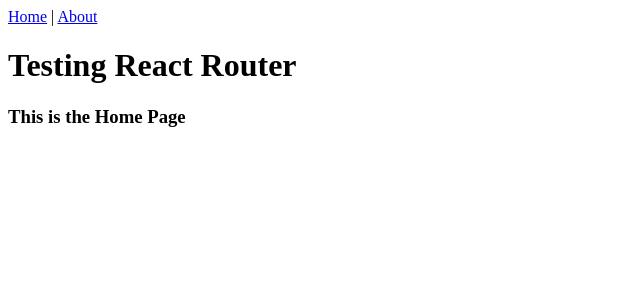
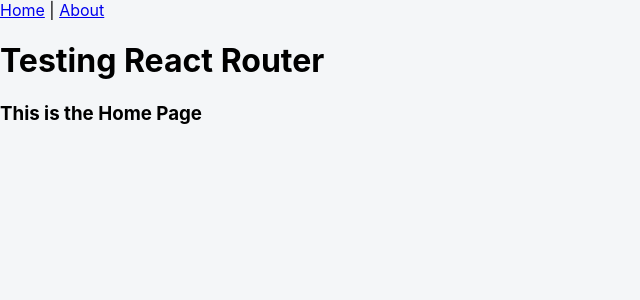
Before and after one commit to Abrahamozler/fixtrack_frontend, a React (Vite) app: page / in a window 1280 px wide. Shown: the top 300 px of the page, without its empty margins (0-640 px from the left). Built offline with nearby package versions, Linux system fonts and the light colour scheme.

Commit message:
Update main.jsx

```diff
--- a/src/main.jsx
+++ b/src/main.jsx
@@ -1,12 +1,16 @@
 import React from 'react';
 import ReactDOM from 'react-dom/client';
 import App from './App.jsx';
-import { BrowserRouter } from 'react-router-dom'; // Add this import back
+import './index.css';
+import { BrowserRouter } from 'react-router-dom';
+import { AuthProvider } from './context/AuthContext.jsx';
 
 ReactDOM.createRoot(document.getElementById('root')).render(
   <React.StrictMode>
-    <BrowserRouter>  {/* Add this component back */}
-      <App />
-    </BrowserRouter> {/* Add this component back */}
+    <BrowserRouter>
+      <AuthProvider>
+        <App />
+      </AuthProvider>
+    </BrowserRouter>
   </React.StrictMode>,
 );
```
